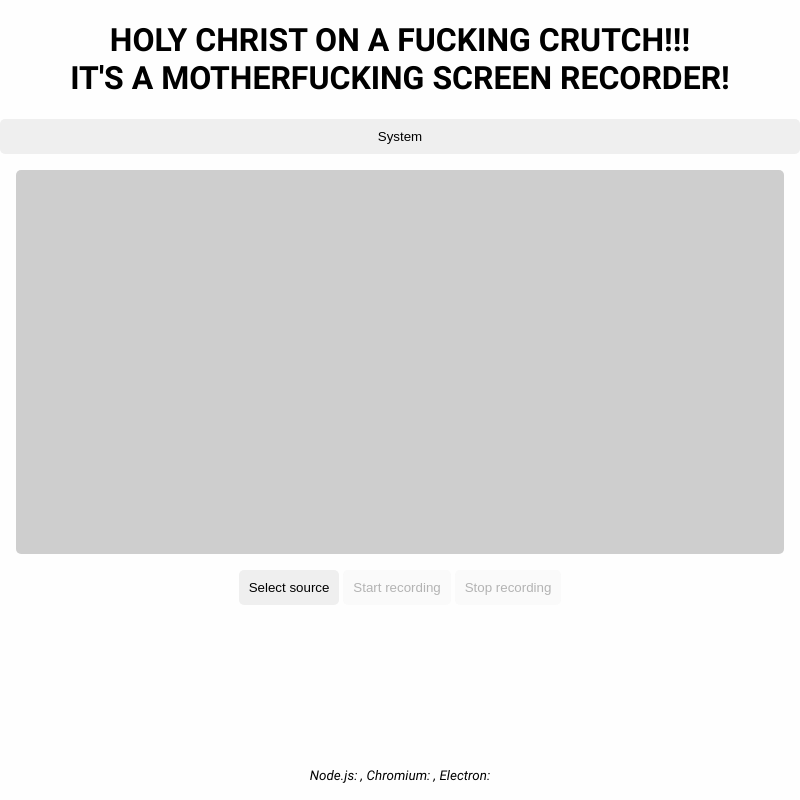
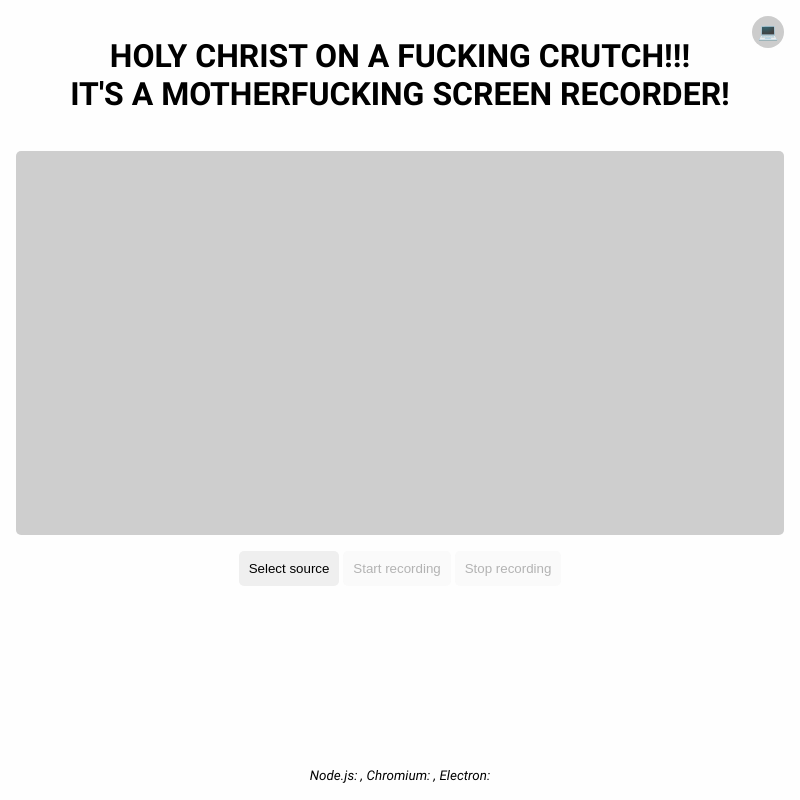
Before and after one commit to biggus-dickus/electron-screen-recorder, an Electron app: page src/index.html in a window 800 px wide. Drawn offline with Linux system fonts and the light colour scheme.

Commit message:
Add some styling

```diff
--- a/src/index.html
+++ b/src/index.html
@@ -11,17 +11,22 @@
     <title>Screen Recorder</title>
 </head>
 <body>
-    <main class="main container">
-        <h1 class="text-center">HOLY CHRIST ON&nbsp;A&nbsp;FUCKING CRUTCH!!!<br>IT'S A&nbsp;MOTHERFUCKING SCREEN RECORDER!</h1>
-
-        <button type="button" id="toggleBtn">System</button>
+    <main class="main">
+        <header class="page-header">
+            <h1 class="text-center page-header__title">
+                HOLY CHRIST ON&nbsp;A&nbsp;FUCKING CRUTCH!!!<br>IT'S A&nbsp;MOTHERFUCKING SCREEN RECORDER!
+            </h1>
+            <button type="button" title="Toggle theme" id="toggleBtn" class="theme-btn page-header__btn">
+                💻
+            </button>
+        </header>
 
         <video></video>
 
         <h3 id="videoSrc" class="text-center" hidden></h3>
 
         <section class="text-center">
-            <button type="button" id="srcBtn" class="contrast">Select source</button>
+            <button type="button" id="srcBtn">Select source</button>
             <button type="button" id="startBtn" disabled>Start recording</button>
             <button type="button" id="stopBtn" disabled>Stop recording</button>
         </section>
--- a/src/main.js
+++ b/src/main.js
@@ -8,11 +8,7 @@ const __filename = fileURLToPath(import.meta.url)
 const __dirname = dirname(__filename)
 
 ipcMain.handle('dark-mode:toggle', () => {
-    if (nativeTheme.shouldUseDarkColors) {
-        nativeTheme.themeSource = 'light'
-    } else {
-        nativeTheme.themeSource = 'dark'
-    }
+    nativeTheme.themeSource = nativeTheme.shouldUseDarkColors ? 'light' : 'dark'
     return nativeTheme.shouldUseDarkColors
 })
 
--- a/src/render.js
+++ b/src/render.js
@@ -33,6 +33,6 @@ if (srcBtn) {
 if (themeBtn) {
     themeBtn.onclick = async () => {
         const isDarkMode = await window.darkMode.toggle()
-        themeBtn.innerText = isDarkMode ? 'Dark' : 'Light'
+        themeBtn.innerText = isDarkMode ? '🌓︎' : '🌞︎︎'
     }
 }
--- a/src/static/css/main.css
+++ b/src/static/css/main.css
@@ -1,6 +1,4 @@
-:root {
-    color-scheme: light dark;
-}
+:root { color-scheme: light dark; }
 
 @media (prefers-color-scheme: dark) {
     body { background-color: #151515; color: white; }
@@ -28,6 +26,14 @@
     unicode-range: U+0000-00FF, U+0131, U+0152-0153, U+02BB-02BC, U+02C6, U+02DA, U+02DC, U+0304, U+0308, U+0329, U+2000-206F, U+2074, U+20AC, U+2122, U+2191, U+2193, U+2212, U+2215, U+FEFF, U+FFFD;
 }
 
+html {
+    box-sizing: border-box;
+}
+
+*,
+*::before,
+*::after { box-sizing: inherit; }
+
 body {
     margin: 0;
     font-family: Roboto, Arial, Helvetica, sans-serif;
@@ -37,6 +43,7 @@ button {
     padding: .75em;
     border-radius: 5px;
     border: 0;
+    transition: background-color .15s ease-out;
     cursor: pointer;
 }
 
@@ -47,20 +54,55 @@ button:disabled {
 video {
     display: block;
     height: auto;
-    margin: 1em;
+    max-height: 66%;
+    margin-top: 1em;
+    margin-bottom: 1em;
     background-color: #cecece;
     border-radius: 5px;
+    object-fit: cover;
 }
 
 .main {
     display: flex;
+    padding: 1rem;
     flex-direction: column;
     height: 100vh;
 }
 
+.page-header {
+    position: relative;
+}
+
+.page-header__title {
+    padding-right: 1em;
+    padding-left: 1em;
+}
+
+.page-header__btn {
+    position: absolute;
+    top: 0;
+    right: 0;
+}
+
 .page-footer {
+    padding-top: 1em;
     margin-top: auto;
-    margin-bottom: 1em;
+}
+
+.theme-btn {
+    width: 32px;
+    height: 32px;
+    padding: 0;
+    line-height: 32px;
+    text-align: center;
+    border-radius: 50%;
+    font-size: 1rem;
+    background-color: #ccc;
+    overflow: hidden;
+}
+
+.theme-btn:hover {
+    background-color: #ddd;
 }
 
 .text-center { text-align: center; }
```
Also changed, not shown: README.md.
